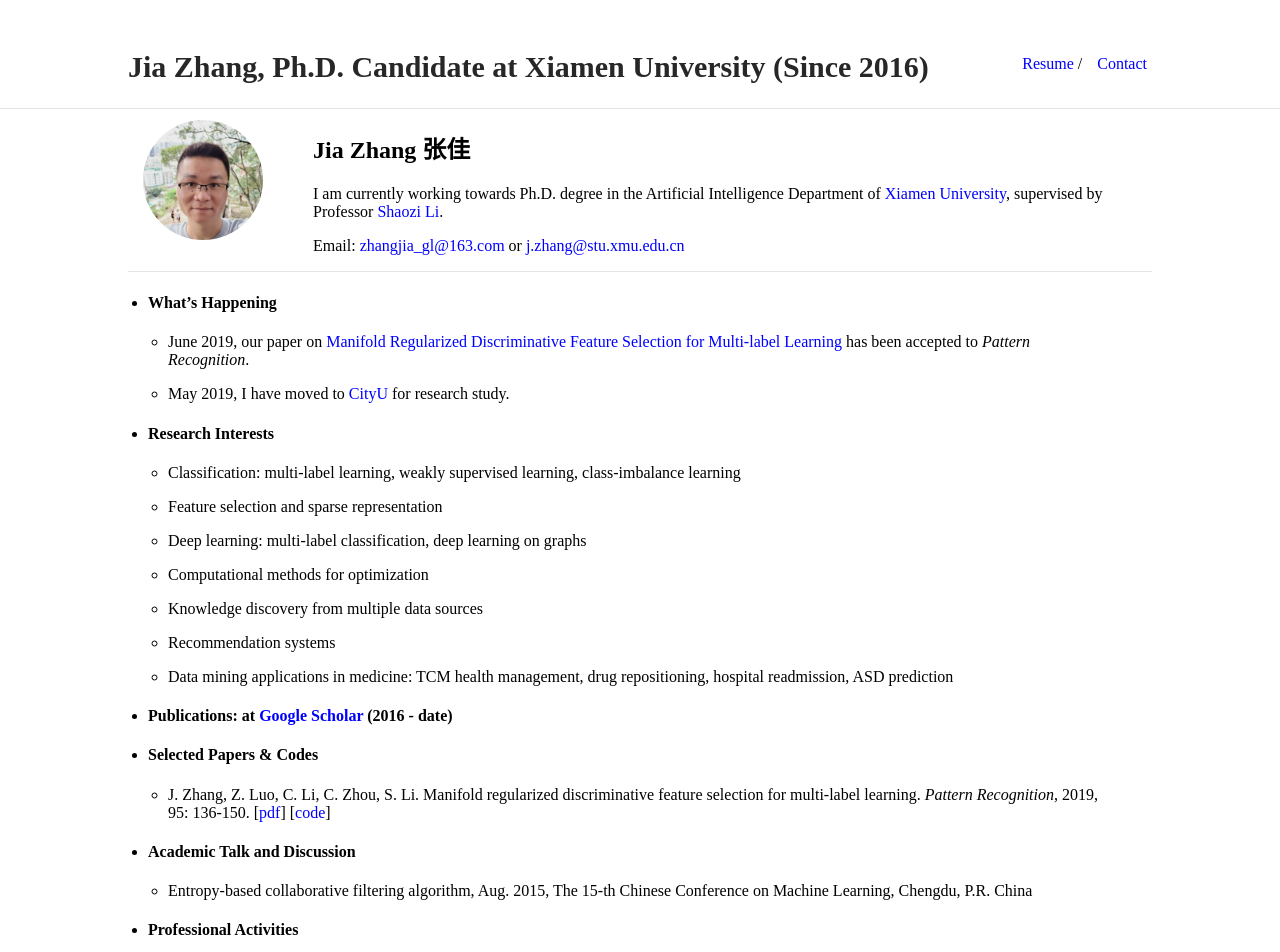
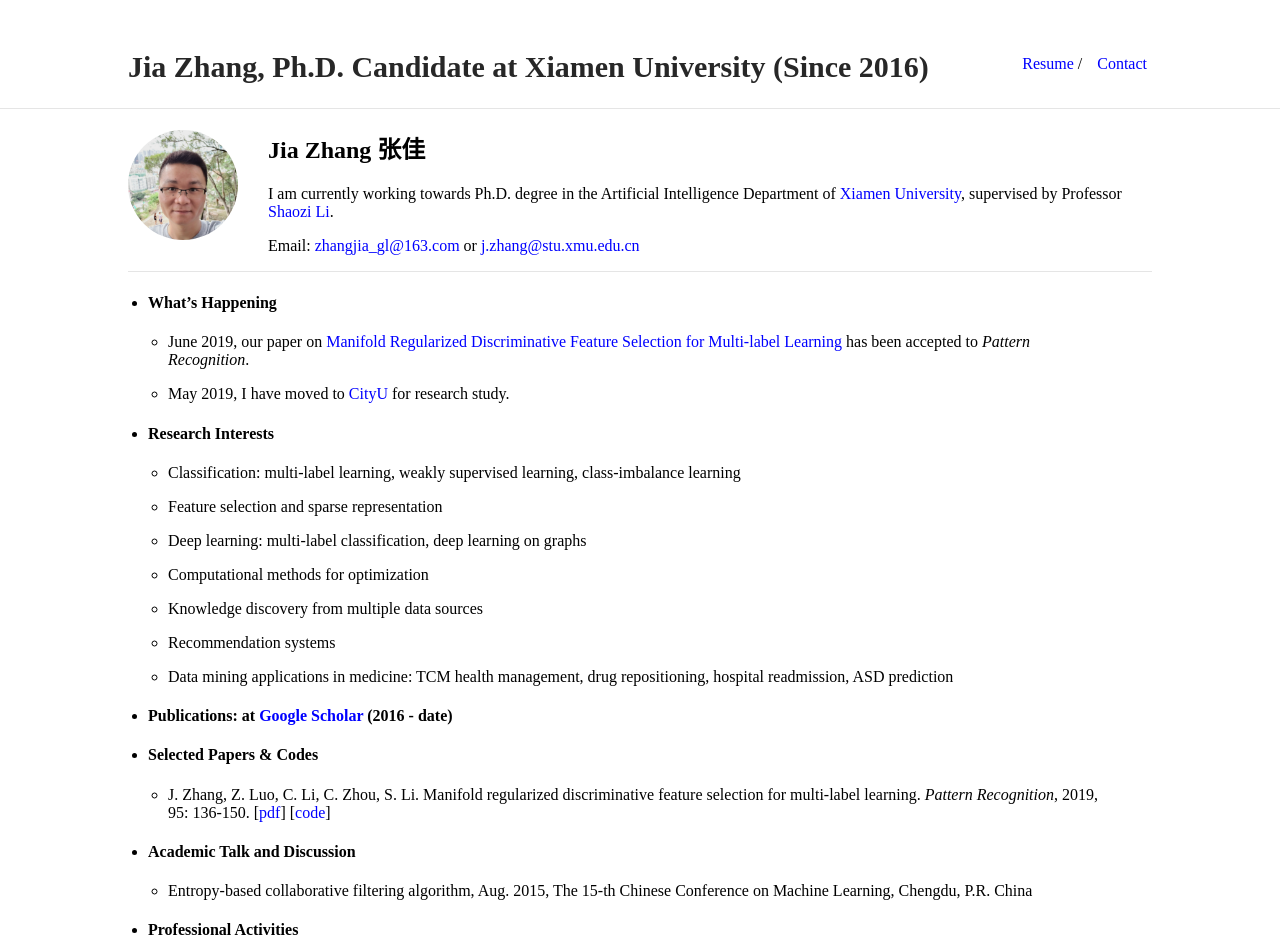
Before and after one commit to jiazhang-ml/jiazhang-ml.github.io, a Jekyll site: the page built from index.md, in a window 1280 px wide. Shown: the top 952 px of the page. Built offline with Jekyll 4.4.1, drawn with Linux system fonts in a browser that asks for light colours.

Commit message:
Update typography.scss

```diff
--- a/_sass/typography.scss
+++ b/_sass/typography.scss
@@ -37,10 +37,10 @@
         font-style: italic;
     }
     .profile-picture {
-        height: 120px;
-        width: 120px;
+        height: 110px;
+        width: 110px;
         position: relative;
-        margin: -10px 50px 0 15px;
+        margin: 0px 30px 0 0px;
         float: left;
         border-radius: 50%;
         p & {
```
